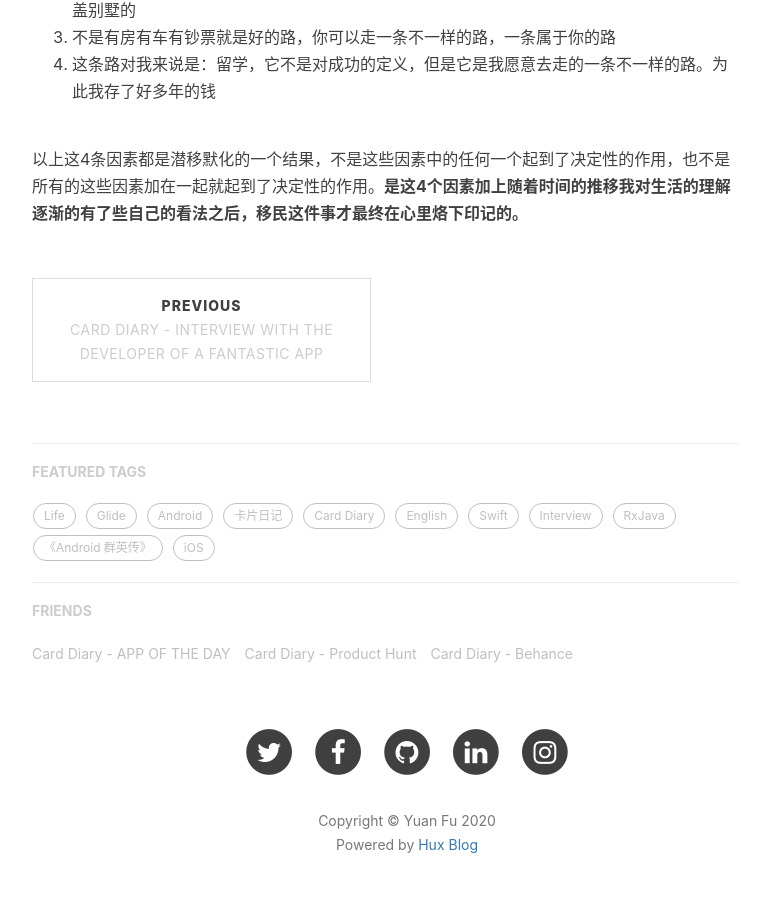
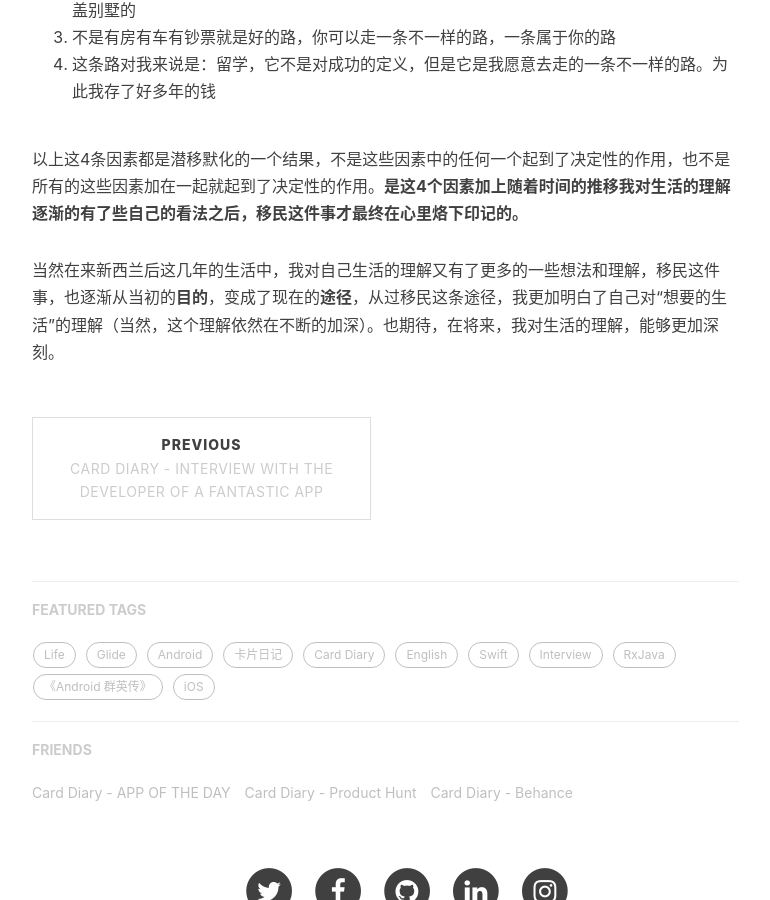
Before and after one commit to MrFuFuFu/mrfufufu.github.io, a Jekyll site: the page built from _posts/2020-06-16-Why-I-come-to-NZ.markdown, in a window 1280 px wide and 900 px high, scrolled down 2401 px. Shown: the whole window, without its empty margins (233-1003 px from the left). Built offline with Jekyll 4.4.1, drawn with Linux system fonts in a browser that asks for light colours; nearby versions of some CDN libraries; comment, search, counter and statistics services are not loaded.

Commit message:
add more

```diff
--- a/_posts/2020-06-16-Why-I-come-to-NZ.markdown
+++ b/_posts/2020-06-16-Why-I-come-to-NZ.markdown
@@ -39,3 +39,5 @@ tags:
 4. 这条路对我来说是：留学，它不是对成功的定义，但是它是我愿意去走的一条不一样的路。为此我存了好多年的钱
 
 以上这4条因素都是潜移默化的一个结果，不是这些因素中的任何一个起到了决定性的作用，也不是所有的这些因素加在一起就起到了决定性的作用。**是这4个因素加上随着时间的推移我对生活的理解逐渐的有了些自己的看法之后，移民这件事才最终在心里烙下印记的。**
+
+当然在来新西兰后这几年的生活中，我对自己生活的理解又有了更多的一些想法和理解，移民这件事，也逐渐从当初的**目的**，变成了现在的**途径**，从过移民这条途径，我更加明白了自己对“想要的生活”的理解（当然，这个理解依然在不断的加深）。也期待，在将来，我对生活的理解，能够更加深刻。
```
